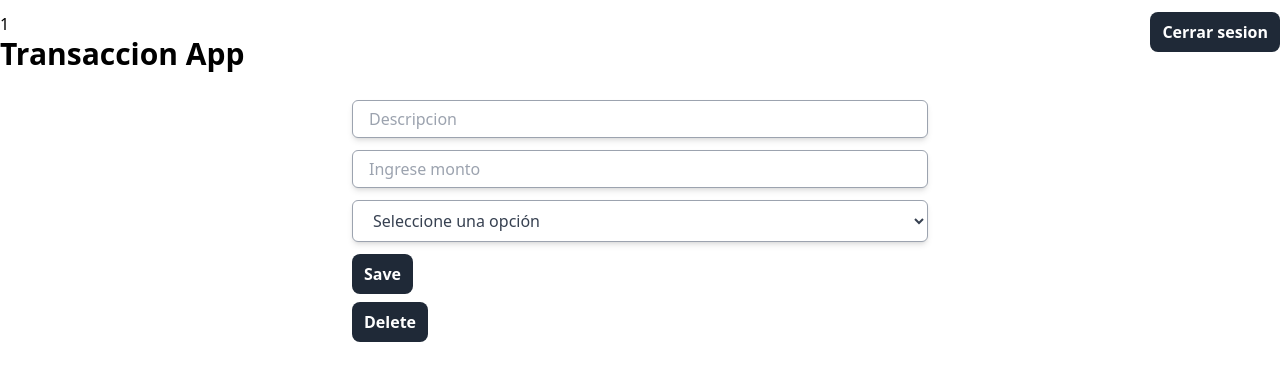
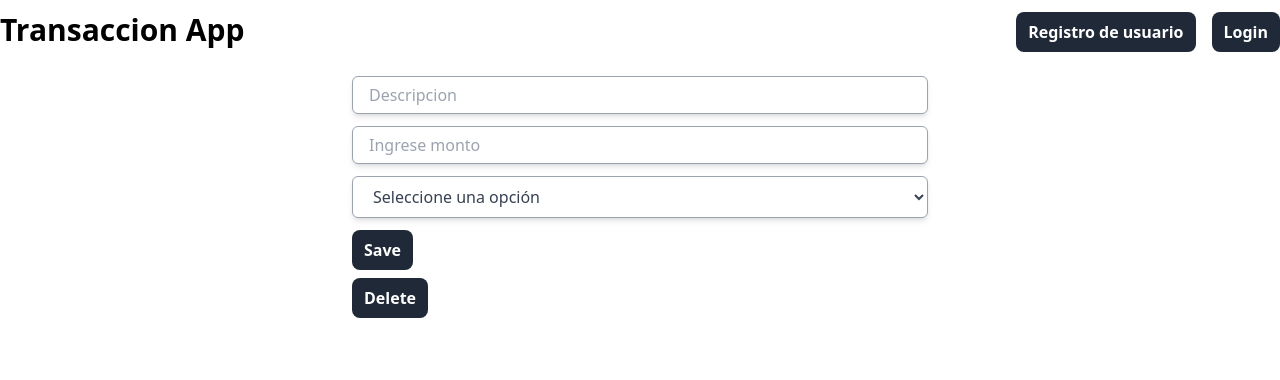
Before and after one commit to Hoid14/finanzas, a React (Create React App) app in the folder frontend/: page /finanzas/1/transacciones/1 in a window 1280 px wide. Shown: the top 380 px of the page. Built offline with nearby package versions, Linux system fonts and the light colour scheme; no server answers.

Commit message:
Hice varias actualizaciones al frontend

```diff
--- a/frontend/src/App.js
+++ b/frontend/src/App.js
@@ -2,6 +2,7 @@ import {BrowserRouter, Routes, Route, Navigate} from 'react-router-dom'
 import {TransaccionesPage} from './pages/TransaccionesPage'
 import {TransaccionesFormPage} from './pages/TransaccionesFormPage'
 import {Navigation} from './components/Navigation'
+import {AuthProvider} from './context/AuthProvider'
 import {NavigationMainPageBar} from './components/NavigationMainPageBar'
 import {LoginFormPage} from './pages/LoginFormPage'
 import {RegisterFormPage} from './pages/RegisterFormPage'
@@ -16,6 +17,7 @@ function App() {
 
     <BrowserRouter basename='/finanzas'>
       <div className="container mx-auto ">
+        <AuthProvider>
           <NavigationMainPageBar/> {/*Esto crea los botones para ir hacia las rutas*/}
           <Routes>
           {/*
@@ -30,12 +32,14 @@ function App() {
             <Route path='/login' element={<LoginFormPage/>} />
             <Route path="/:user/transacciones" element = {<TransaccionesPage/>} />
             <Route path="/transacciones" element = {<TransaccionesPage/>} />
-          <Route path="/transacciones-create" element = {<TransaccionesFormPage/>} />
+            <Route path="/:user/transacciones-create" element = {<TransaccionesFormPage/>} />
             <Route path="/:user/transacciones/:id" element = {<TransaccionesFormPage/>} /> {/*:id = alli va a ir un valor dinamico, los dos puntos representan un marcador de posicion que identifica ese parametro*/}
 
           </Routes>
 
           <Toaster/>
+        </AuthProvider>
+
       </div>
     </BrowserRouter>
   )
--- a/frontend/src/components/NavigationMainPageBar.jsx
+++ b/frontend/src/components/NavigationMainPageBar.jsx
@@ -1,12 +1,12 @@
 // Esto iba en el componente Navigation
-import {Link, useLocation} from 'react-router-dom'
+import {Link} from 'react-router-dom'
+import {useAuth} from '../context/AuthProvider'
+export function NavigationMainPageBar() {
+    const {isLogin, user, logoutAuth} =useAuth()
 
-export function NavigationMainPageBar() {
-    const location = useLocation() //Guarda la ruta actual
-    const isNavBarMain = /^(\/inicio|\/register|\/login)$/.test(location.pathname)
     return(
             <div>
-                {isNavBarMain && (
+                {!isLogin && (
                     <div className='flex flex-col py-3'>
                         <div className='flex justify-between'>
                             <div>
@@ -25,6 +25,33 @@ export function NavigationMainPageBar() {
                         </div>
                     </div>
                 )}
+                {isLogin && (
+                    <div className='flex flex-col py-3'>
+                        <div className='flex justify-between'>
+                            <div>
+                                <Link to={`/${user.usuario}/transacciones`}>
+                                    <h1 className='font-bold text-3xl mb-4'>Transaccion App</h1>
+                                </Link>
+                            </div>
+                            <div>
+                                <button onClick={logoutAuth} className='bg-gray-800 hover:bg-gray-600 text-white font-bold px-3 py-2 rounded-lg'>
+                                    <Link to="/">Cerrar sesion</Link>
+                                </button>
+                            </div>
+                        </div>
+
+                        <div className='px-3'>
+                            <button className='bg-gray-800 hover:bg-gray-600 text-white font-bold px-3 py-2 mx-3 rounded-lg'>
+                                <Link to={`/${user.usuario}/transacciones-create`}>Ingresar gasto</Link>
+                            </button>
+                            <button className='bg-gray-800 hover:bg-gray-600 text-white font-bold px-3 py-2 rounded-lg'>
+                                <Link to={`/${user.usuario}/transacciones-create`}>Ingresar ingreso</Link>
+                            </button>
+                        </div>
+                    </div>
+
+                )}
+
                 </div>
 
             )
--- a/frontend/src/components/TransaccionesUserList.jsx
+++ b/frontend/src/components/TransaccionesUserList.jsx
@@ -24,20 +24,6 @@ export function TransaccionesUserlist() {
 
     return (
         <div>
-            <div className='flex flex-col py-3'>
-                <div className='flex justify-between'>
-                    <div>
-                        <Link to={`/${params.user}/transacciones`}>
-                            <h1 className='font-bold text-3xl mb-4'>Transaccion App</h1>
-                        </Link>
-                    </div>
-                    <div>
-                        <button className='bg-gray-800 hover:bg-gray-600 text-white font-bold px-3 py-2 rounded-lg'>
-                            <Link to="/">Cerrar sesion</Link>
-                        </button>
-                    </div>
-                </div>
-            </div>
             <div>
                 <div className="grid grid-cols-3 gap-3">
                     {transacciones.map(transaccion=>(
--- /dev/null
+++ b/frontend/src/context/AuthProvider.js
@@ -0,0 +1,31 @@
+import { createContext, useContext, useState } from 'react'
+
+const AuthContext = createContext()
+
+export function AuthProvider ({ children }){
+    const [isLogin, setLogin] = useState(false)
+    const [user, setUser] =useState(null)
+
+    const loginAuth = (userData) => {
+        //Logica de inicio de sesion exitoso
+        if(userData){
+            setLogin(true)
+            setUser(userData)
+        }
+    }
+
+    const logoutAuth = () => {
+        //Logica de cierre de sesion
+        setLogin(false)
+        setUser(null)
+    }
+
+    return(
+        <AuthContext.Provider value = {{ isLogin,user, loginAuth, logoutAuth}} >
+            {children}
+        </AuthContext.Provider>
+    )
+}
+
+
+export const useAuth = () => useContext(AuthContext)
--- a/frontend/src/pages/LoginFormPage.jsx
+++ b/frontend/src/pages/LoginFormPage.jsx
@@ -3,6 +3,7 @@ import {get, useForm} from 'react-hook-form'
 import {getAllUsuarios} from '../api/usuarios.api'
 import {useNavigate, useParams} from 'react-router-dom'
 import {toast} from 'react-hot-toast'
+import {AuthProvider, useAuth} from '../context/AuthProvider'
 export function LoginFormPage(){
     const {
         register,
@@ -19,6 +20,8 @@ export function LoginFormPage(){
     getUsuarios()
 
     },[])
+
+    const { loginAuth } = useAuth()
     const navigate = useNavigate()
     const params = useParams()
     const login = handleSubmit( async data => { //Cuando se ejecuta handlesubmit, me va a dar datos
@@ -27,6 +30,7 @@ export function LoginFormPage(){
         })
 
         if (usuarioDetectado) {
+            loginAuth(usuarioDetectado)
             navigate(`/${usuarioDetectado.usuario}/transacciones`)
         }else{
             toast.error("no encontrado")
--- a/frontend/src/pages/TransaccionesFormPage.jsx
+++ b/frontend/src/pages/TransaccionesFormPage.jsx
@@ -1,9 +1,9 @@
 import { useEffect } from 'react'
 import {useForm} from 'react-hook-form'
 import {createTransaccion,deleteTransaccion, updateTransaccion, getTransaccion} from '../api/transacciones.api'
-import {Link, useNavigate, useParams} from 'react-router-dom'
+import {Link, useNavigate, useParams,useLocation} from 'react-router-dom'
 import {toast} from 'react-hot-toast'
-
+import {AuthProvider} from '../context/AuthProvider'
 
 export function TransaccionesFormPage(){
 
@@ -17,6 +17,7 @@ export function TransaccionesFormPage(){
 
     const navigate = useNavigate()
     const params = useParams() // Extrae los parametros de la URL como un objeto JSON(en este caso solo tiene una propiedad "id"), es decir, los marcadores de posicion con dos puntos de App.js
+
 
 
     const onSubmit = handleSubmit(async data => { //Cuando se ejecuta handlesubmit, me va a dar datos
@@ -79,27 +80,17 @@ export function TransaccionesFormPage(){
                 setValue('monto', res.data.monto)
                 setValue('tipo', res.data.tipo)
             }
+            else {
+                setValue('descripcion',)
+                setValue('monto',)
+                setValue('tipo',)
+            }
         }
         loadTransaccion()
-    }, [])
+    }, [params.id, setValue])
 
     return(
         <div>
-            <div className='flex flex-col py-3'>
-                <div className='flex justify-between'>
-                    <div>
-                        {params.user}
-                        <Link to={`/${params.user}/transacciones`}>
-                            <h1 className='font-bold text-3xl mb-4'>Transaccion App</h1>
-                        </Link>
-                    </div>
-                    <div>
-                        <button className='bg-gray-800 hover:bg-gray-600 text-white font-bold px-3 py-2 rounded-lg'>
-                            <Link to="/">Cerrar sesion</Link>
-                        </button>
-                    </div>
-                </div>
-            </div>
 
             <div className='max-w-xl mx-auto'>
 
```
Lines whose indentation alone changed are shown as unchanged.
